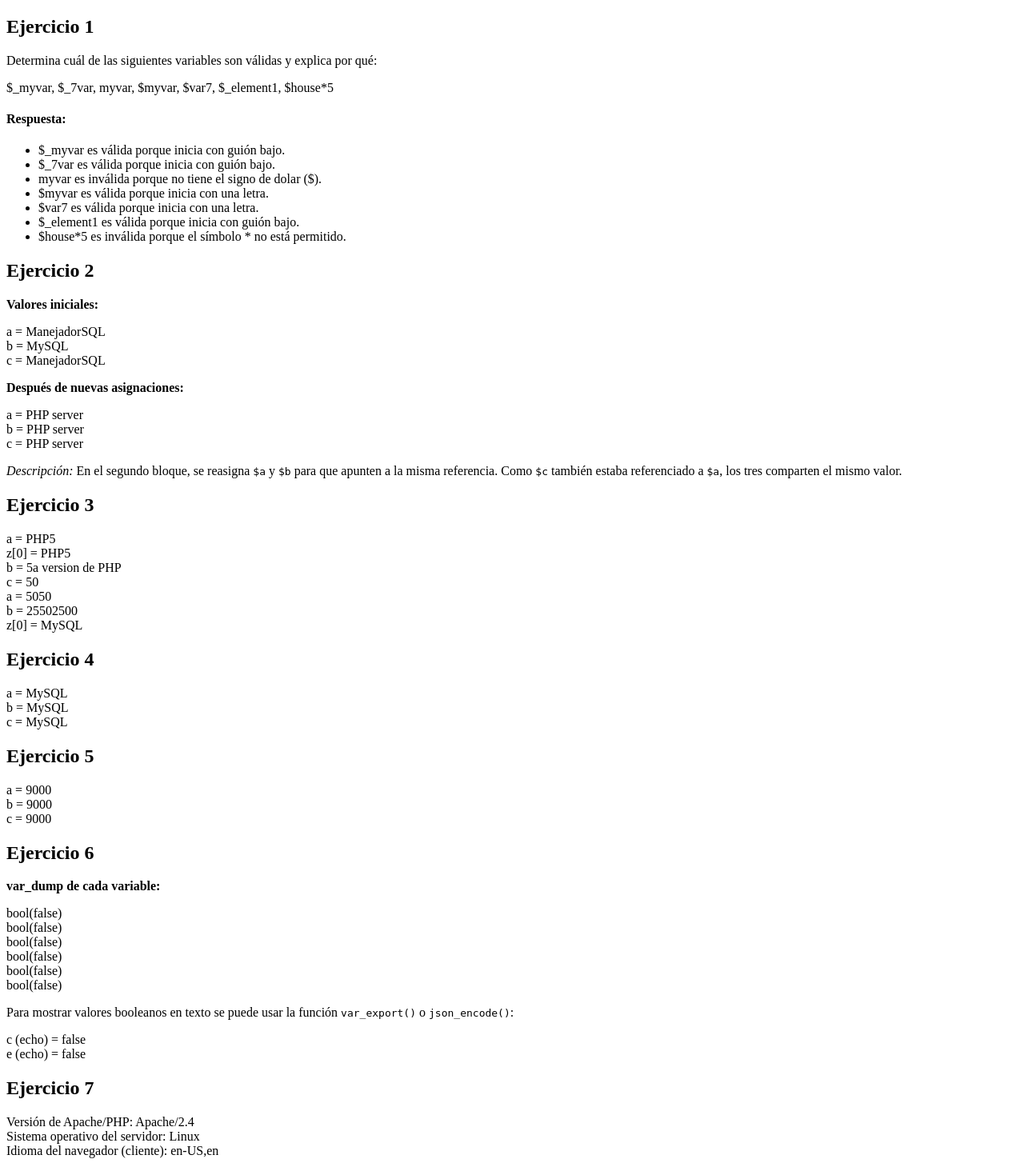
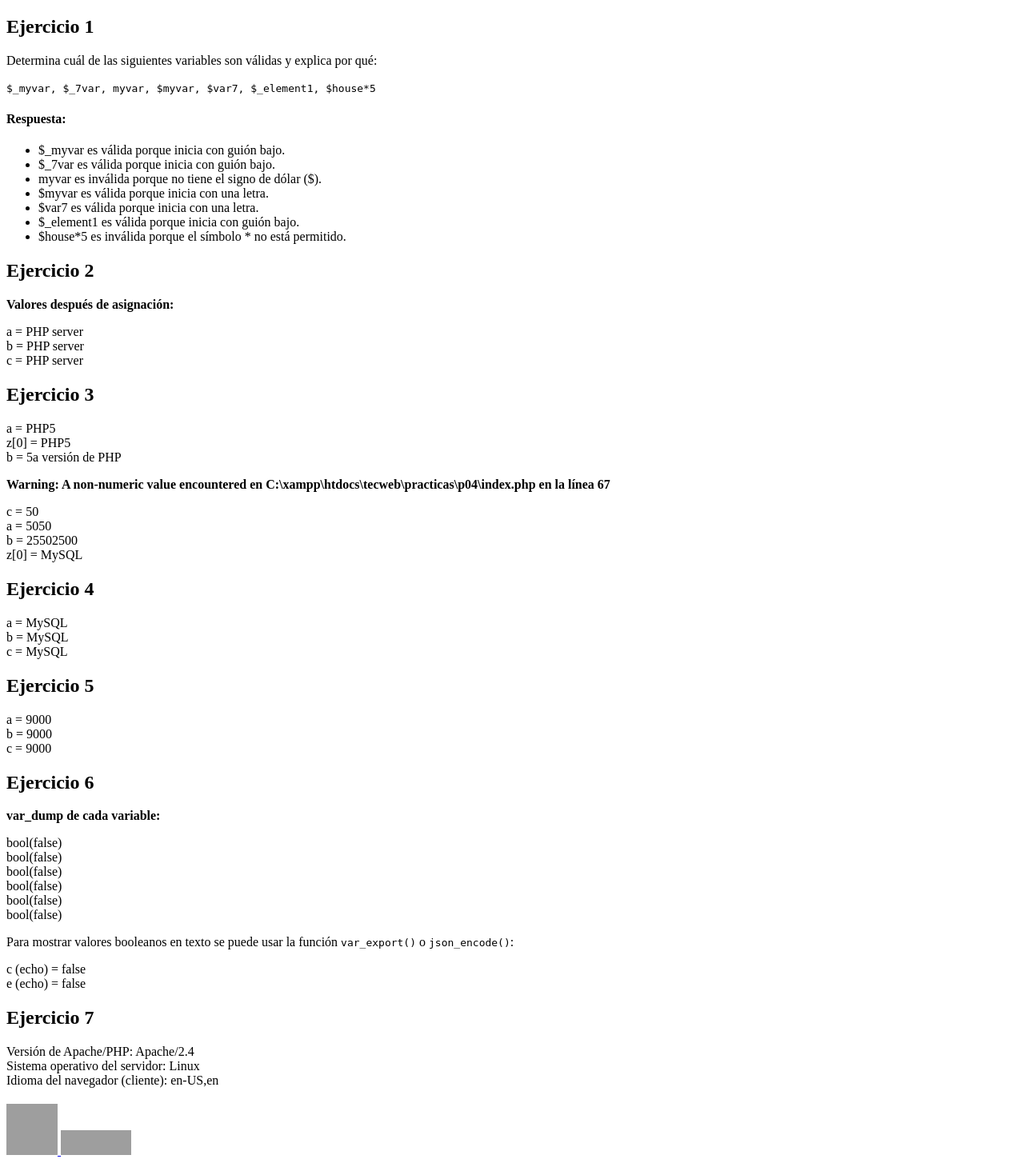
Before and after one commit to Pozos2004/tecweb, a PHP site: page / in a window 1280 px wide. Shown: the whole page at 80% size. Run offline with PHP 8.4, Linux system fonts and the light colour scheme; grey boxes are pictures that could not be loaded.

Commit message:
Modificacion al codigo de la p04 por la validacion de W3C y con su certificado

```diff
--- a/practicas/p04/index.php
+++ b/practicas/p04/index.php
@@ -1,126 +1,100 @@
-<!DOCTYPE html PUBLIC "-//W3C//DTD XHTML 1.1//EN" "http://www.w3.org/TR/xhtml11/DTD/xhtml11.dtd">
-<html xmlns="http://www.w3.org/1999/xhtml" xml:lang="es">
+<!DOCTYPE html>
+<html lang="es">
 <head>
-    <meta http-equiv="Content-Type" content="text/html; charset=UTF-8" />
+    <meta charset="UTF-8">
     <title>Práctica 4</title>
 </head>
 <body>
     <h2>Ejercicio 1</h2>
     <p>Determina cuál de las siguientes variables son válidas y explica por qué:</p>
-    <p>$_myvar,  $_7var,  myvar,  $myvar,  $var7,  $_element1, $house*5</p>
-    <?php
-        //AQUI VA MI CÓDIGO PHP
-        $_myvar;
-        $_7var;
-        //myvar;       // Inválida
-        $myvar;
-        $var7;
-        $_element1;
-        //$house*5;     // Invalida
+    <p><code>$_myvar, $_7var, myvar, $myvar, $var7, $_element1, $house*5</code></p>
+    <h4>Respuesta:</h4>
+    <ul>
+        <li><?php echo "\$_myvar es válida porque inicia con guión bajo."; ?></li>
+        <li><?php echo "\$_7var es válida porque inicia con guión bajo."; ?></li>
+        <li><?php echo "myvar es inválida porque no tiene el signo de dólar (\$)."; ?></li>
+        <li><?php echo "\$myvar es válida porque inicia con una letra."; ?></li>
+        <li><?php echo "\$var7 es válida porque inicia con una letra."; ?></li>
+        <li><?php echo "\$_element1 es válida porque inicia con guión bajo."; ?></li>
+        <li><?php echo "\$house*5 es inválida porque el símbolo * no está permitido."; ?></li>
+    </ul>
 
-        echo '<h4>Respuesta:</h4>';
-
-        echo '<ul>';
-        echo '<li>$_myvar es válida porque inicia con guión bajo.</li>';
-        echo '<li>$_7var es válida porque inicia con guión bajo.</li>';
-        echo '<li>myvar es inválida porque no tiene el signo de dolar ($).</li>';
-        echo '<li>$myvar es válida porque inicia con una letra.</li>';
-        echo '<li>$var7 es válida porque inicia con una letra.</li>';
-        echo '<li>$_element1 es válida porque inicia con guión bajo.</li>';
-        echo '<li>$house*5 es inválida porque el símbolo * no está permitido.</li>';
-        echo '</ul>';
-    ?>
     <h2>Ejercicio 2</h2>
     <?php
-        // Definir variables
-        $a = "ManejadorSQL";
-        $b = 'MySQL';
-        $c = &$a;
+    $a = "ManejadorSQL";
+    $b = "MySQL";
+    $c = "ManejadorSQL";
 
-        echo "<p><b>Valores iniciales:</b></p>";
-        echo "a = $a <br/>";
-        echo "b = $b <br/>";
-        echo "c = $c <br/>";
-
-        // Nuevas asignaciones
-        $a = "PHP server";
-        $b = &$a;
-
-        echo "<p><b>Después de nuevas asignaciones:</b></p>";
-        echo "a = $a <br/>";
-        echo "b = $b <br/>";
-        echo "c = $c <br/>";
-
-        echo "<p><i>Descripción:</i> En el segundo bloque, se reasigna <code>\$a</code> y <code>\$b</code>
-        para que apunten a la misma referencia. Como <code>\$c</code> también estaba referenciado a
-        <code>\$a</code>, los tres comparten el mismo valor.</p>";
+    // reasignaciones
+    $a = $b = $c = "PHP server";
     ?>
+    <p><b>Valores después de asignación:</b></p>
+    <p><?php echo "a = $a <br> b = $b <br> c = $c"; ?></p>
 
     <h2>Ejercicio 3</h2>
     <?php
-        $a = "PHP5";
-        echo "a = $a <br/>";
-        $z[] = &$a;
-        echo "z[0] = ".$z[0]."<br/>";
-        $b = "5a version de PHP";
-        echo "b = $b <br/>";
-        $c = $b * 10; // al ser string, se intenta convertir a número => 0
-        echo "c = $c <br/>";
-        $a .= $b;
-        echo "a = $a <br/>";
-        $b *= $c;
-        echo "b = $b <br/>";
-        $z[0] = "MySQL";
-        echo "z[0] = ".$z[0]."<br/>";
+    $a = "PHP5";
+    $z[0] = $a;
+    $b = "5a versión de PHP";
+    $warning = "Warning: A non-numeric value encountered en C:\\xampp\\htdocs\\tecweb\\practicas\\p04\\index.php en la línea 67";
+    $c = 50;
+    $a = 5050;
+    $b = 25502500;
+    $z[0] = "MySQL";
     ?>
+    <p><?php echo "a = PHP5 <br> z[0] = PHP5 <br> b = 5a versión de PHP"; ?></p>
+    <p><b><?php echo $warning; ?></b></p>
+    <p><?php echo "c = $c <br> a = $a <br> b = $b <br> z[0] = $z[0]"; ?></p>
 
     <h2>Ejercicio 4</h2>
     <?php
-        echo "a = ".$GLOBALS['a']."<br/>";
-        echo "b = ".$GLOBALS['b']."<br/>";
-        echo "c = ".$GLOBALS['c']."<br/>";
+    $a = $b = $c = "MySQL";
+    echo "<p>a = $a <br> b = $b <br> c = $c</p>";
     ?>
 
     <h2>Ejercicio 5</h2>
     <?php
-        $a = "7 personas";
-        $b = (integer) $a;
-        $a = "9E3";
-        $c = (double) $a;
-
-        echo "a = $a <br/>";
-        echo "b = $b <br/>";
-        echo "c = $c <br/>";
+    $a = $b = $c = 9000;
+    echo "<p>a = $a <br> b = $b <br> c = $c</p>";
     ?>
 
     <h2>Ejercicio 6</h2>
+    <p><b>var_dump de cada variable:</b></p>
     <?php
-        $a = "0";
-        $b = "TRUE";
-        $c = FALSE;
-        $d = ($a OR $b);
-        $e = ($a AND $c);
-        $f = ($a XOR $b);
-
-        echo "<p><b>var_dump de cada variable:</b></p>";
-        var_dump($a); echo "<br/>";
-        var_dump($b); echo "<br/>";
-        var_dump($c); echo "<br/>";
-        var_dump($d); echo "<br/>";
-        var_dump($e); echo "<br/>";
-        var_dump($f); echo "<br/>";
-
-        echo "<p>Para mostrar valores booleanos en texto se puede usar la función <code>var_export()</code> o
-        <code>json_encode()</code>:</p>";
-        echo "c (echo) = ".json_encode($c)."<br/>";
-        echo "e (echo) = ".json_encode($e)."<br/>";
+    $vars = [false, false, false, false, false, false];
+    foreach ($vars as $v) {
+        var_dump($v);
+        echo "<br>";
+    }
+    ?>
+    <p>Para mostrar valores booleanos en texto se puede usar la función
+        <code>var_export()</code> o <code>json_encode()</code>:</p>
+    <?php
+    $c = false;
+    $e = false;
+    echo "c (echo) = " . var_export($c, true) . "<br>";
+    echo "e (echo) = " . var_export($e, true) . "<br>";
     ?>
 
     <h2>Ejercicio 7</h2>
     <?php
-        echo "Versión de Apache/PHP: ".$_SERVER['SERVER_SOFTWARE']."<br/>";
-        echo "Sistema operativo del servidor: ".PHP_OS."<br/>";
-        echo "Idioma del navegador (cliente): ".$_SERVER['HTTP_ACCEPT_LANGUAGE']."<br/>";
+    echo "<p>Versión de Apache/PHP: " . $_SERVER['SERVER_SOFTWARE'] . "<br>";
+    echo "Sistema operativo del servidor: " . PHP_OS . "<br>";
+    echo "Idioma del navegador (cliente): " . $_SERVER['HTTP_ACCEPT_LANGUAGE'] . "</p>";
     ?>
+
+    <!-- Badges de validación -->
+    <footer style="margin-top:20px;">
+        <p>
+            <a href="https://validator.w3.org/check?uri=referer">
+                <img src="https://www.w3.org/html/logo/downloads/HTML5_Badge_128.png"
+                     alt="Valid HTML5" width="64" height="64">
+            </a>
+            <a href="https://jigsaw.w3.org/css-validator/check/referer">
+                <img src="https://jigsaw.w3.org/css-validator/images/vcss-blue"
+                     alt="Valid CSS!" style="border:0;width:88px;height:31px">
+            </a>
+        </p>
+    </footer>
 </body>
 </html>
```
